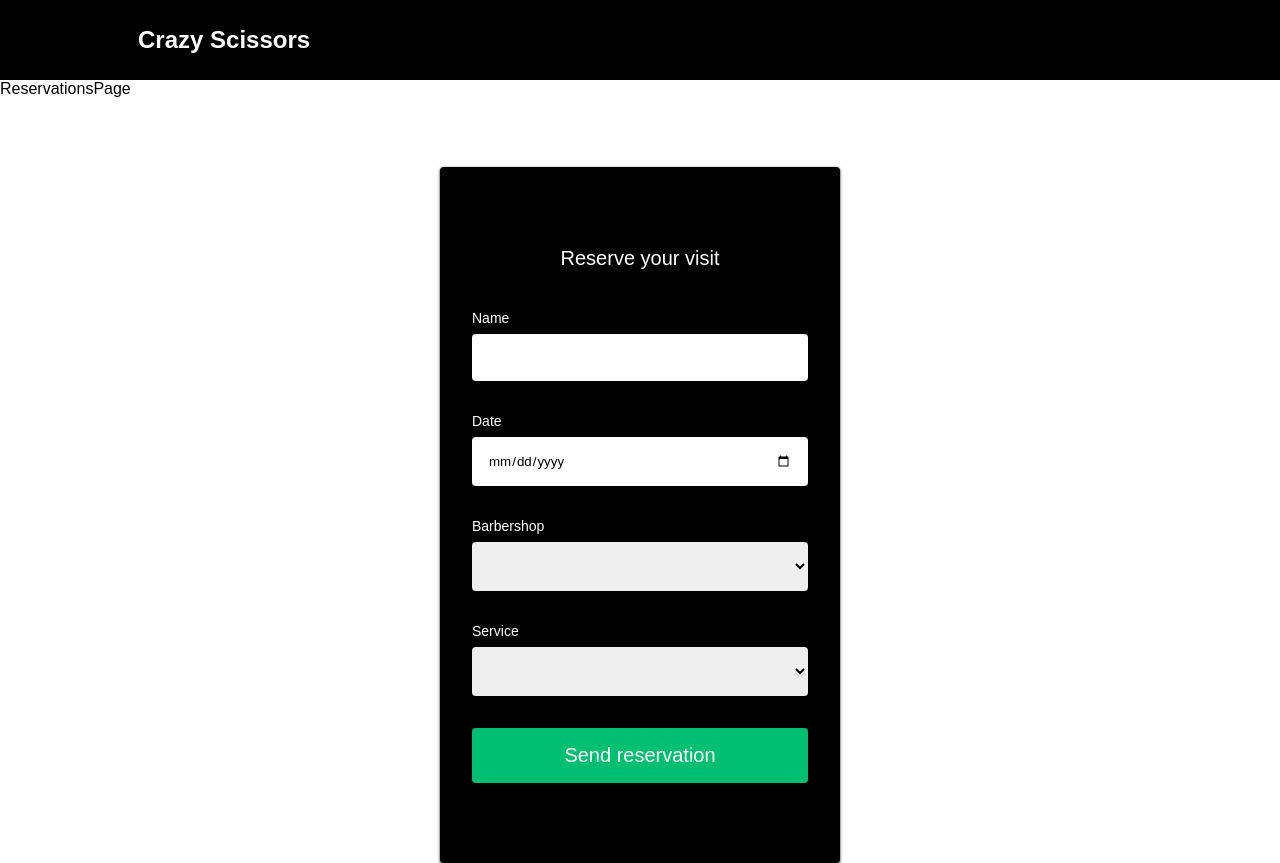
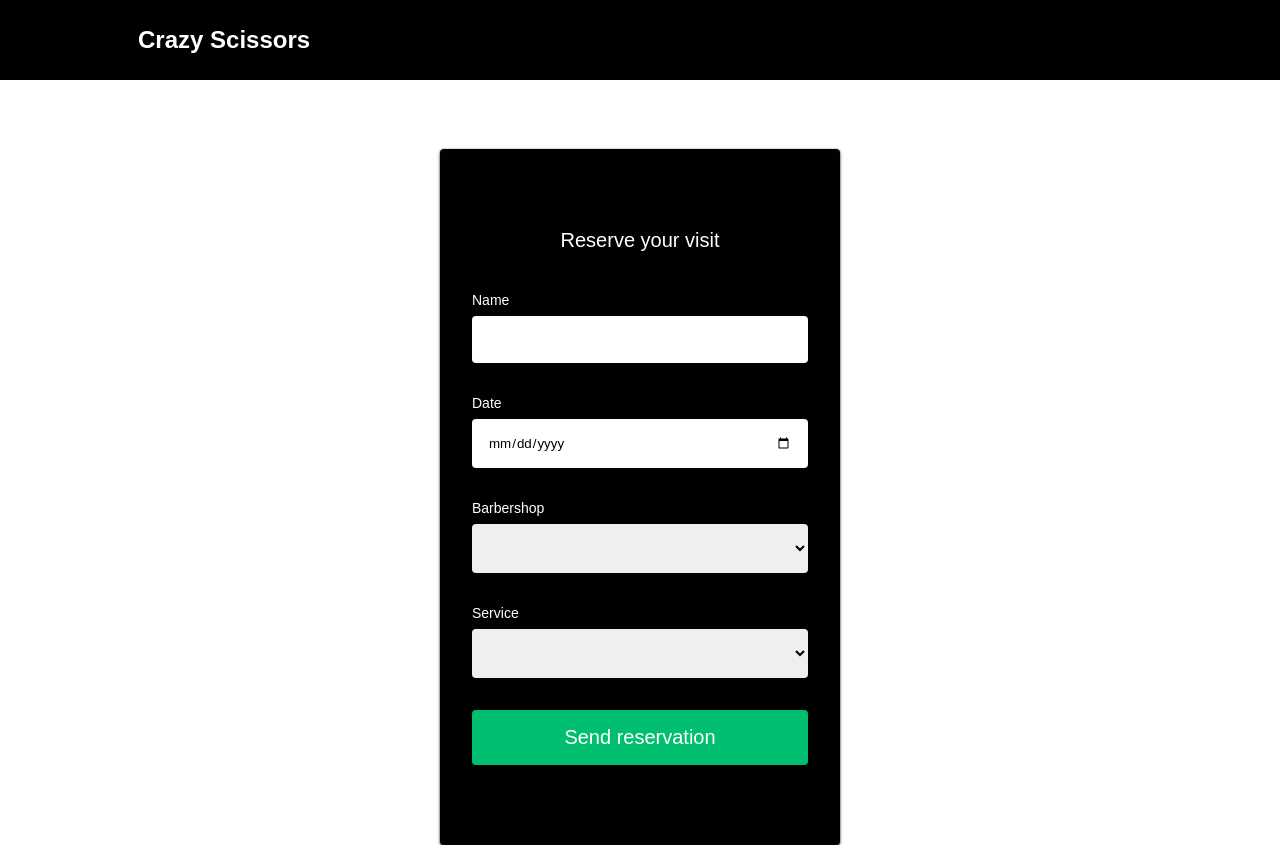
Before and after one commit to bakuganmw/frontCloud, a React (Create React App) app: page /home/reservations in a window 1280 px wide. Built offline with nearby package versions, Linux system fonts and the light colour scheme; no server answers.

Commit message:
throw shit through the window

```diff
--- a/src/pages/reservations.js
+++ b/src/pages/reservations.js
@@ -12,7 +12,6 @@ const ReservationsPage = () => {
     <>
       <Sidebar isOpen={isOpen} toggle={toggle} />
       <ReservationNavbar toggle={toggle} />
-      <div>ReservationsPage</div>
       <ReservationForm/>
     </>
   );
```
